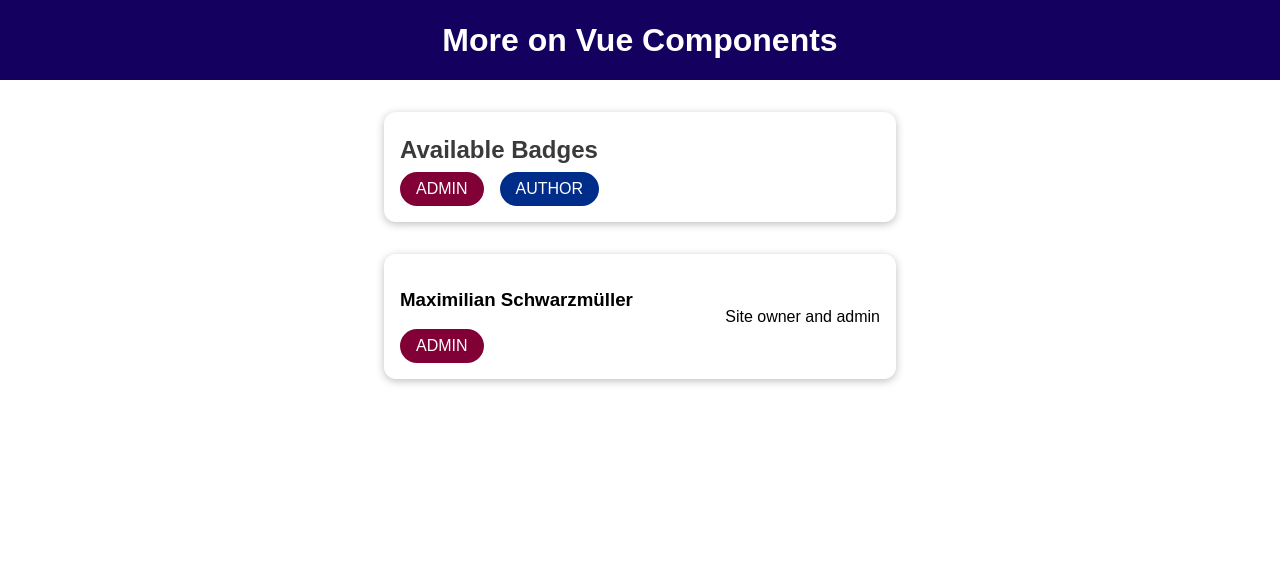
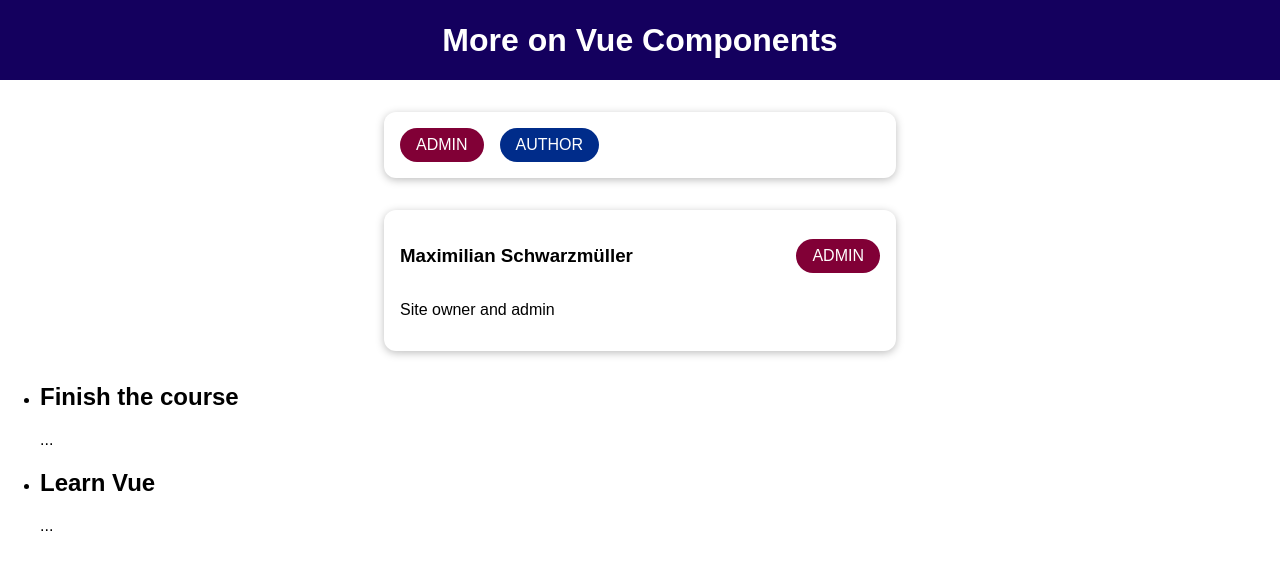
Before and after one commit to NicolasLi2/vue-complete-guide-max, a Vue app in the folder 09-01/: page / in a window 1280 px wide. Shown: the top 570 px of the page. Built offline with nearby package versions, Linux system fonts and the light colour scheme.

Commit message:
more on slot

```diff
--- a/09-01/src/App.vue
+++ b/09-01/src/App.vue
@@ -7,6 +7,16 @@
       :info-text="activeUser.description"
       :role="activeUser.role"
     />
+    <!-- <CourseGoals>
+      <template #default="slotProps">
+        <h2>{{ slotProps.item }}</h2>
+        <p>{{ slotProps['anotherProp'] }}</p>
+      </template>
+    </CourseGoals> -->
+    <CourseGoals #default="slotProps">
+      <h2>{{ slotProps.item }}</h2>
+      <p>{{ slotProps['anotherProp'] }}</p>
+    </CourseGoals>
   </div>
 </template>
 
@@ -14,12 +24,14 @@
 import TheHeader from './components/TheHeader.vue';
 import BadgeList from './components/BadgeList.vue';
 import UserInfo from './components/UserInfo.vue';
+import CourseGoals from './components/CourseGoals.vue';
 
 export default {
   components: {
     TheHeader,
     BadgeList,
     UserInfo,
+    CourseGoals,
   },
   data() {
     return {
--- a/09-01/src/components/BadgeList.vue
+++ b/09-01/src/components/BadgeList.vue
@@ -1,9 +1,9 @@
 <template>
   <section>
     <base-card>
-      <template v-slot:header>
+      <!-- <template v-slot:header>
         <h2>Available Badges</h2>
-      </template>
+      </template> -->
       <template v-slot:default>
         <ul>
           <li>
--- a/09-01/src/components/BaseCard.vue
+++ b/09-01/src/components/BaseCard.vue
@@ -1,6 +1,6 @@
 <template>
   <div>
-    <header>
+    <header v-if="$slots.header">
       <slot name="header"></slot>
     </header>
     <slot></slot>
@@ -8,10 +8,19 @@
 </template>
 
 <script>
-export default {};
+export default {
+  // mounted() {
+  //   console.log(this.$slots.header);
+  // },
+};
 </script>
 
 <style scoped>
+header {
+  display: flex;
+  justify-content: space-between;
+  align-items: center;
+}
 div {
   margin: 2rem auto;
   max-width: 30rem;
--- /dev/null
+++ b/09-01/src/components/CourseGoals.vue
@@ -0,0 +1,17 @@
+<template>
+  <ul>
+    <li v-for="goal in goals" :key="goal">
+      <slot :item="goal" anotherProp="..."></slot>
+    </li>
+  </ul>
+</template>
+
+<script>
+export default {
+  data() {
+    return {
+      goals: ['Finish the course', 'Learn Vue'],
+    };
+  },
+};
+</script>
--- a/09-01/src/components/UserInfo.vue
+++ b/09-01/src/components/UserInfo.vue
@@ -1,11 +1,13 @@
 <template>
   <section>
     <base-card>
-      <template v-slot:header>
+      <!-- <template v-slot:header> -->
+      <template #header>
         <h3>{{ fullName }}</h3>
         <base-badge :type="role" :caption="role.toUpperCase()"></base-badge>
       </template>
-      <template v-slot:default>
+      <!-- <template v-slot:default> -->
+      <template #default>
         <p>{{ infoText }}</p>
       </template>
     </base-card>
@@ -17,11 +19,3 @@ export default {
   props: ['fullName', 'infoText', 'role'],
 };
 </script>
-
-<style scoped>
-section div {
-  display: flex;
-  justify-content: space-between;
-  align-items: center;
-}
-</style>
```
